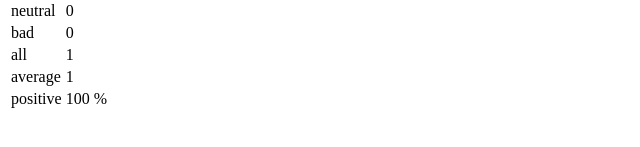
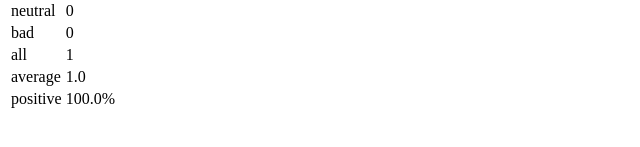
Before and after one commit to serfoll/fso_part1, a React (Vite) app in the folder unicafe/: page / in a window 1280 px wide. Both pictures are taken after a click on the button "good". Shown: the part 191-338 px from the top of the page, without its empty margins (0-640 px from the left). Built offline with nearby package versions, Linux system fonts and the light colour scheme.

Commit message:
clean up and refactoring

```diff
--- a/unicafe/src/App.jsx
+++ b/unicafe/src/App.jsx
@@ -4,11 +4,15 @@ import { useState } from "react";
 const StatisticLine = ({ text, value }) => (
   <tr>
     <td>{text}</td>
-    {text === "positive" ? <td>{value} %</td> : <td>{value}</td>}
+    <td>{value}</td>
   </tr>
 );
 
-const Statistics = ({ good, neutral, bad, all, average, positive }) => {
+const Statistics = ({ good, neutral, bad }) => {
+  const all = good + neutral + bad;
+  const average = all === 0 ? 0 : (good - bad) / all;
+  const positive = all === 0 ? 0 : (good / all) * 100;
+
   return (
     <div>
       {all === 0 ? (
@@ -20,8 +24,11 @@ const Statistics = ({ good, neutral, bad, all, average, positive }) => {
             <StatisticLine text={"neutral"} value={neutral} />
             <StatisticLine text={"bad"} value={bad} />
             <StatisticLine text={"all"} value={all} />
-            <StatisticLine text={"average"} value={average} />
-            <StatisticLine text={"positive"} value={positive} />
+            <StatisticLine text={"average"} value={`${average.toFixed(1)}`} />
+            <StatisticLine
+              text={"positive"}
+              value={`${positive.toFixed(1)}%`}
+            />
           </tbody>
         </table>
       )}
@@ -37,52 +44,11 @@ const App = () => {
   const [good, setGood] = useState(0);
   const [neutral, setNeutral] = useState(0);
   const [bad, setBad] = useState(0);
-  const [all, setAll] = useState(0);
-  const [average, setAverage] = useState(0);
-  const [positive, setPositive] = useState(0);
 
   const onFeedback = (feedback) => {
-    let countUpdated = 0;
-    let allUpdated = 0;
-    let averageUpdate = 0;
-    let positiveUpdate = 0;
-
-    switch (feedback) {
-      case "good":
-        countUpdated = good + 1;
-        allUpdated = countUpdated + neutral + bad;
-        averageUpdate = (countUpdated + bad * -1) / allUpdated;
-        positiveUpdate = (countUpdated / allUpdated) * 100;
-
-        setGood(countUpdated);
-        setAll(allUpdated);
-        setAverage(averageUpdate);
-        setPositive(positiveUpdate);
-        break;
-      case "neutral":
-        countUpdated = neutral + 1;
-        allUpdated = good + countUpdated + bad;
-        positiveUpdate = (good / allUpdated) * 100;
-
-        setNeutral(countUpdated);
-        setAll(allUpdated);
-        setPositive(positiveUpdate);
-        break;
-      case "bad":
-        countUpdated = bad + 1;
-        allUpdated = good + neutral + countUpdated;
-        averageUpdate = (good + countUpdated * -1) / allUpdated;
-        positiveUpdate = (good / allUpdated) * 100;
-
-        setBad(countUpdated);
-        setAll(allUpdated);
-        setAverage(averageUpdate);
-        setPositive(positiveUpdate);
-        break;
-      default:
-    }
-
-    console.log("given feedback is: ", feedback, countUpdated);
+    if (feedback === "good") setGood(good + 1);
+    else if (feedback === "neutral") setNeutral(neutral + 1);
+    else setBad(bad + 1);
   };
 
   return (
@@ -93,14 +59,7 @@ const App = () => {
       <Button label={"bad"} onClick={onFeedback} />
 
       <h2>statistics</h2>
-      <Statistics
-        good={good}
-        neutral={neutral}
-        bad={bad}
-        all={all}
-        average={average}
-        positive={positive}
-      />
+      <Statistics good={good} neutral={neutral} bad={bad} />
     </div>
   );
 };
```
Also changed, not shown: 1 other file (tests, documents, lock files or other folders).
